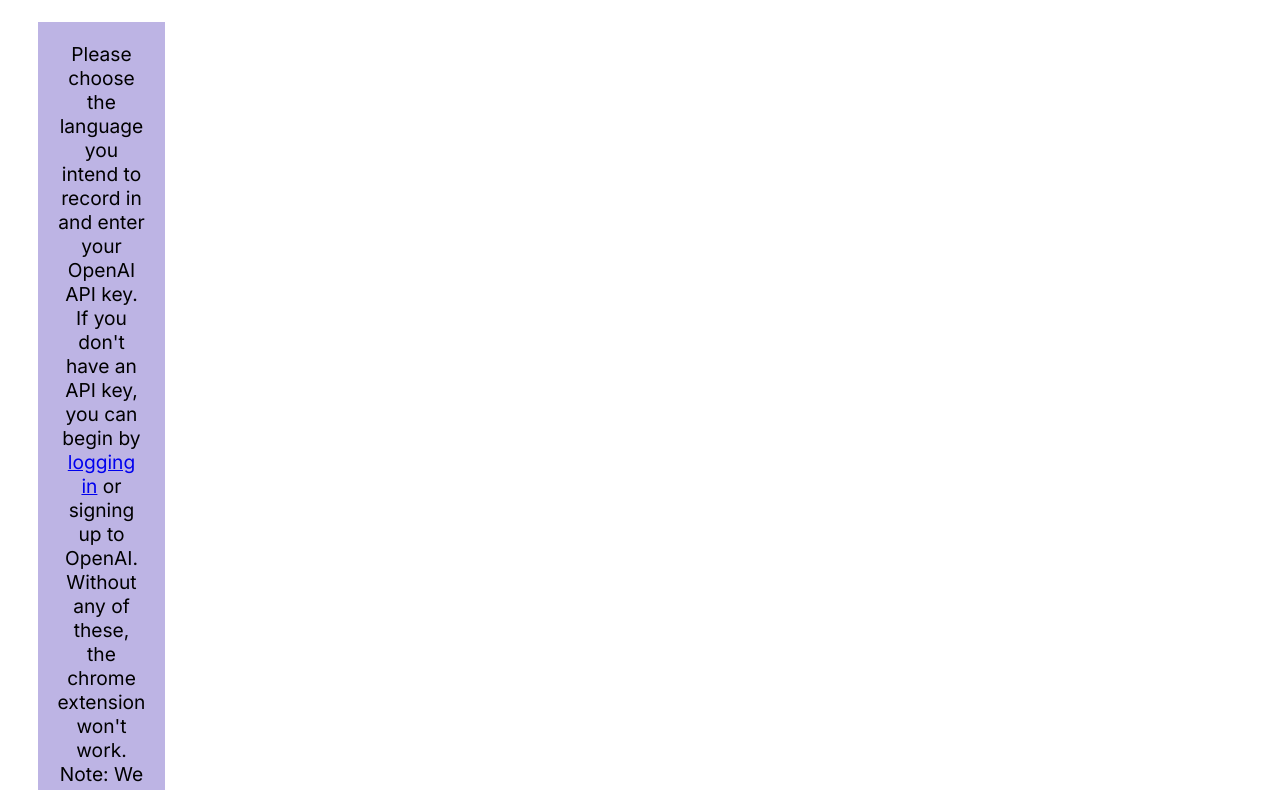
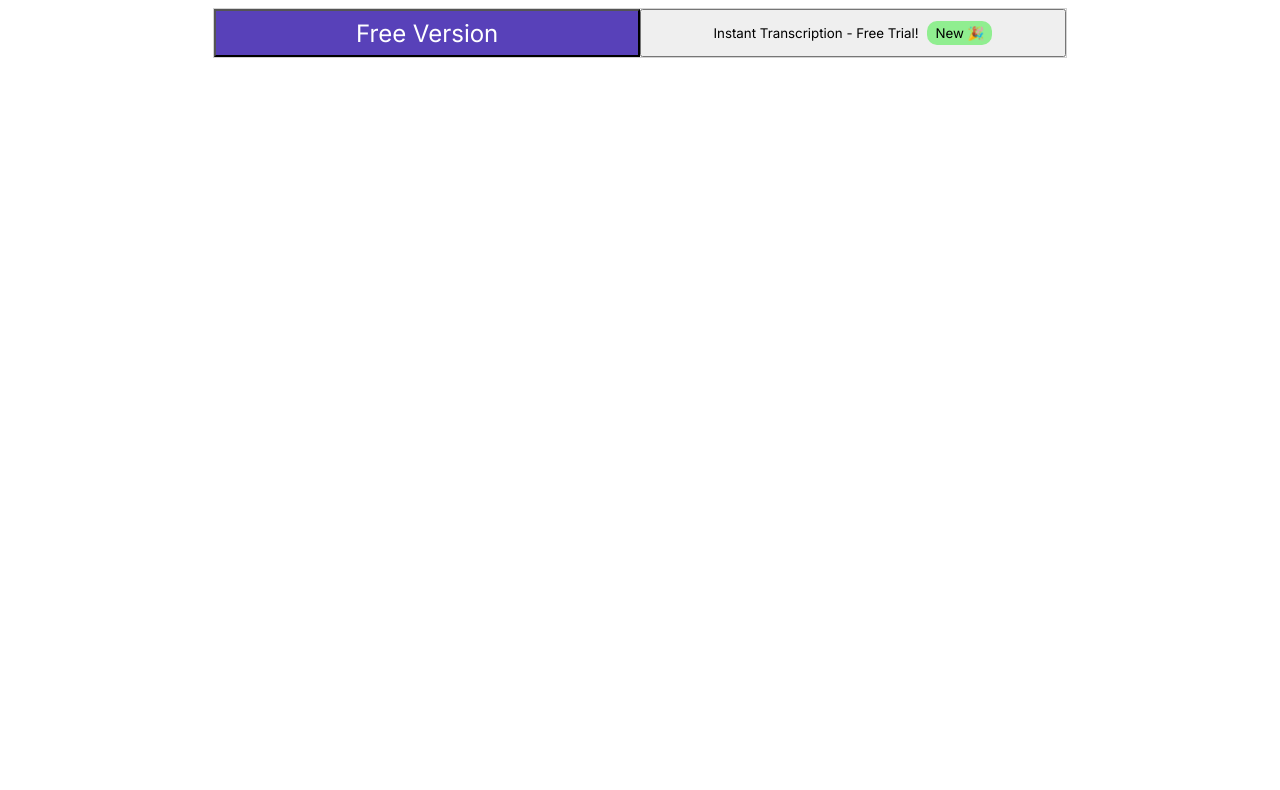
Before and after one commit to Kirera-Wainaina/voico, a browser extension: page extension/settings/index.html in a window 1280 px wide. Shown: the part 120-910 px from the top of the page. After the commit the page ends 800 px from the top, so only its background shows below. Drawn offline with Linux system fonts and the light colour scheme; a web font is replaced by a local one.

Commit message:
Create a toggle between free and premium version

```diff
--- a/extension/settings/index.css
+++ b/extension/settings/index.css
@@ -14,6 +14,39 @@
   text-align: center;
   font-size: 3em;
   margin-top: 1em;
+}
+
+#version-toggle {
+  grid-column: 3 / 11;
+  display: flex;
+  align-items: center;
+  /* justify-content: space-around; */
+  border: 1px solid lightgrey;
+  height: 6vh;
+  margin-top: 3vh;
+  /* font-size: 2em; */
+}
+
+#version-toggle button:first-child {
+  background-color: var(--primary-color);
+  flex: 1;
+  color: white;
+  height: 100%;
+  font-size: 1.5em;
+}
+
+#version-toggle button:last-child {
+  flex: 1;
+  height: 100%;
+}
+
+#version-toggle span {
+  background-color: lightgreen;
+  padding: 4px;
+  padding-left: 8px;
+  padding-right: 8px;
+  border-radius: 10px;
+  margin-left: 5px;
 }
 
 form {
--- a/extension/settings/index.html
+++ b/extension/settings/index.html
@@ -7,7 +7,12 @@
   <body>
     <h1>Voico Settings Page</h1>
 
-    <div id="free-version-settings">
+    <div id="version-toggle">
+      <button>Free Version</button>
+      <button>Instant Transcription - Free Trial! <span>New &#127881</span></button>
+    </div>
+
+    <div id="free-version-settings" class="hide">
       <p id="info">
         Please choose the language you intend to record in and enter your OpenAI API key.
         If you don't have an API key, you can begin by
```
